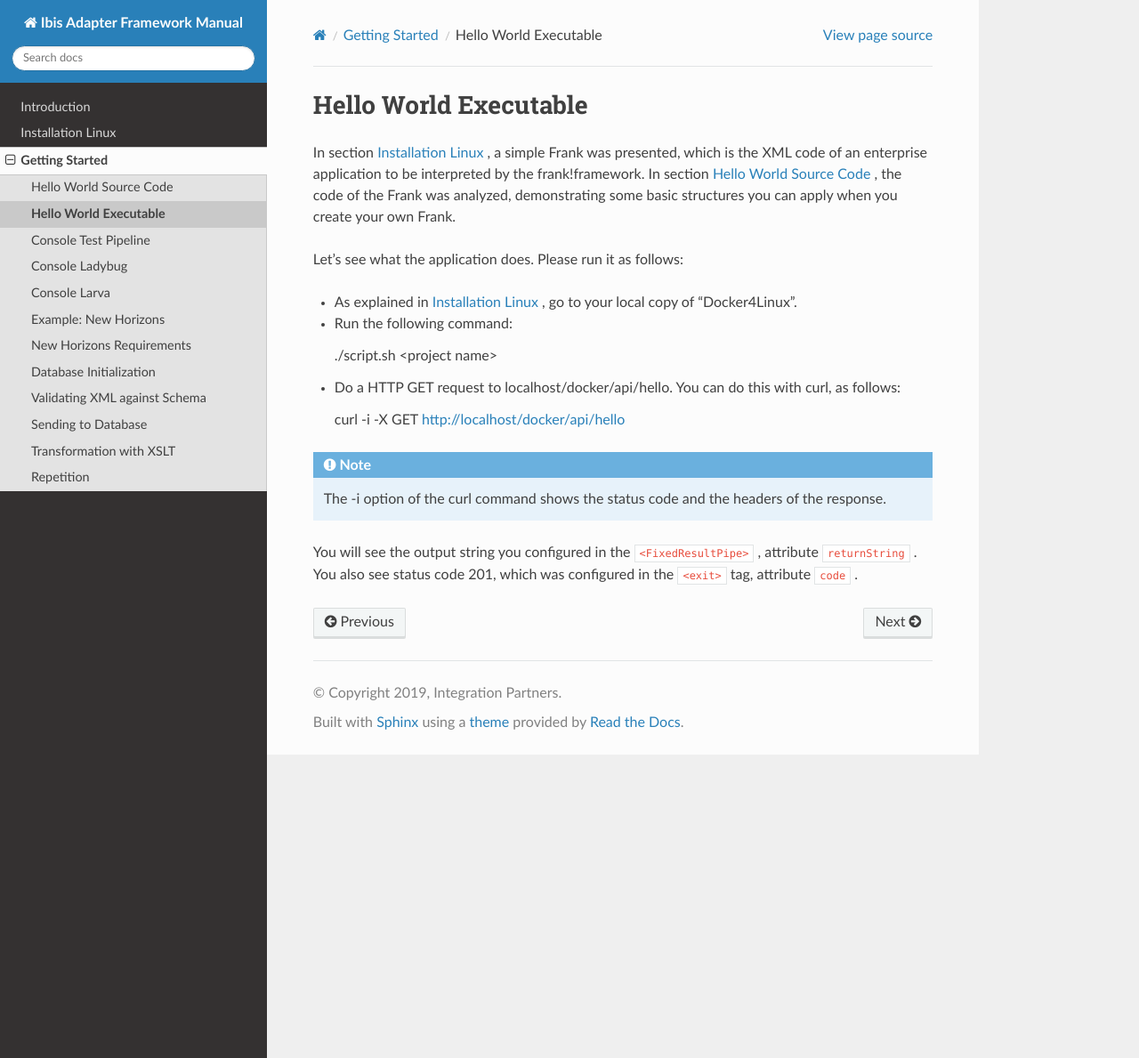
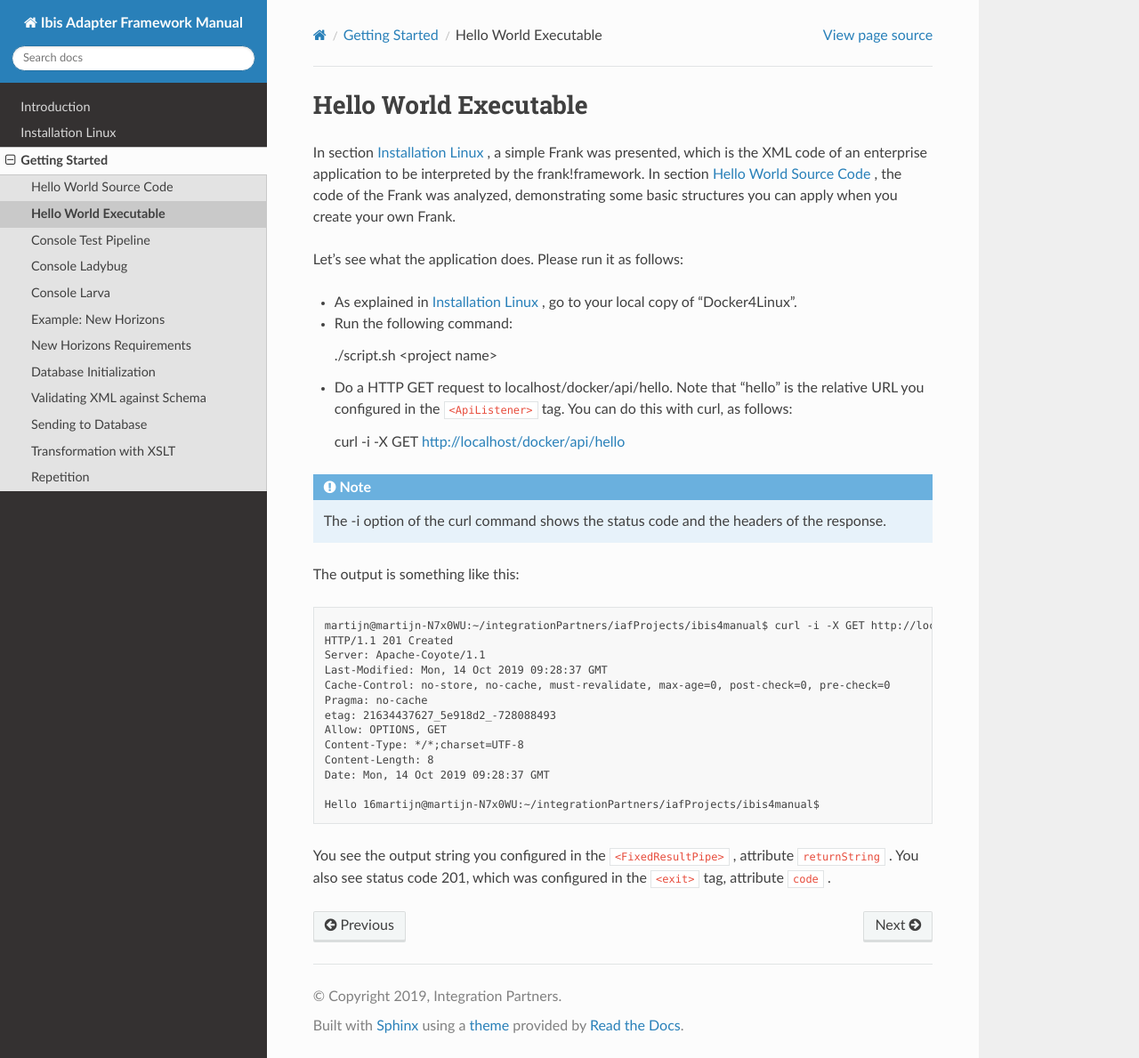
Before and after one commit to frankframework/frank-manual, a Sphinx documentation site: the page built from docs/source/helloRest.rst, in a window 1280 px wide and 1189 px high. Shown: the whole window at 89% size. Built offline with Sphinx 7.4.7 and the Read the Docs theme 2.0.0, drawn with Linux system fonts in a browser that asks for light colours.

Commit message:
Improve text of helloRest.rst

```diff
--- a/docs/source/helloRest.rst
+++ b/docs/source/helloRest.rst
@@ -16,7 +16,7 @@ Let's see what the application does. Please run it as follows:
 
   ./script.sh <project name>
 
-* Do a HTTP GET request to localhost/docker/api/hello. You can do this with curl, as follows:
+* Do a HTTP GET request to localhost/docker/api/hello. Note that "hello" is the relative URL you configured in the ``<ApiListener>`` tag. You can do this with curl, as follows:
 
   curl -i -X GET http://localhost/docker/api/hello
 
@@ -25,7 +25,23 @@ Let's see what the application does. Please run it as follows:
    The -i option of the curl command shows the status
    code and the headers of the response.
 
-You will see the output string you configured in the
+The output is something like this::
+
+   martijn@martijn-N7x0WU:~/integrationPartners/iafProjects/ibis4manual$ curl -i -X GET http://localhost/docker/api/hello
+   HTTP/1.1 201 Created
+   Server: Apache-Coyote/1.1
+   Last-Modified: Mon, 14 Oct 2019 09:28:37 GMT
+   Cache-Control: no-store, no-cache, must-revalidate, max-age=0, post-check=0, pre-check=0
+   Pragma: no-cache
+   etag: 21634437627_5e918d2_-728088493
+   Allow: OPTIONS, GET
+   Content-Type: */*;charset=UTF-8
+   Content-Length: 8
+   Date: Mon, 14 Oct 2019 09:28:37 GMT
+
+   Hello 16martijn@martijn-N7x0WU:~/integrationPartners/iafProjects/ibis4manual$
+
+You see the output string you configured in the
 ``<FixedResultPipe>`` , attribute ``returnString`` .
 You also see status code 201, which was configured
 in the ``<exit>`` tag, attribute ``code`` .
```
